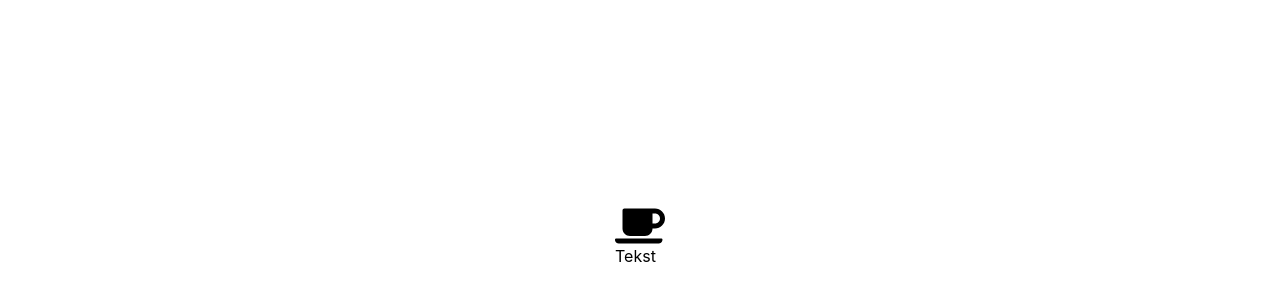
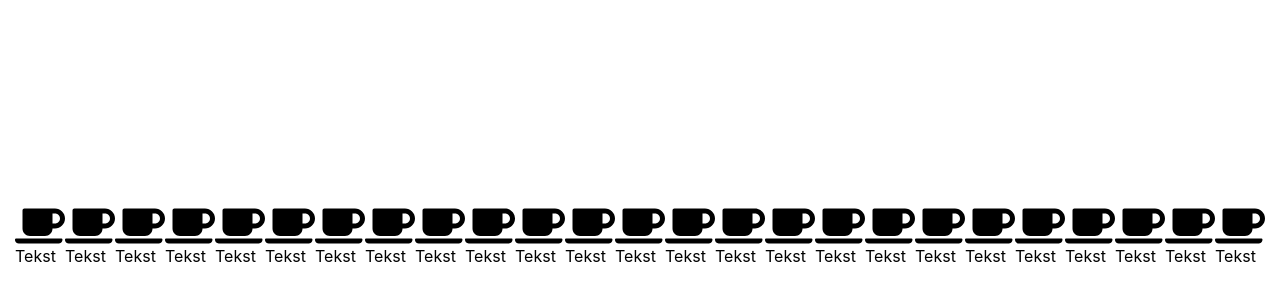
Before and after one commit to shurako/Szachownica, a React (Create React App) app: page / in a window 1280 px wide. Shown: the part 164-464 px from the top of the page. Built offline with nearby package versions, Linux system fonts and the light colour scheme.

Commit message:
square render function

```diff
--- a/src/App.js
+++ b/src/App.js
@@ -14,6 +14,11 @@ function App() {
     }
   };
 
+// Rendering squares
+  const renderSqaures = () => {
+    fillArray(25);
+    return squares.map((item) => <Square />);
+  };
 
 
   useEffect(() => {
@@ -24,7 +29,7 @@ function App() {
   return (
     <div className="App">
       <div className="container" >
-        <Square/>
+        {renderSqaures()}
       </div>
     </div>
 
```
